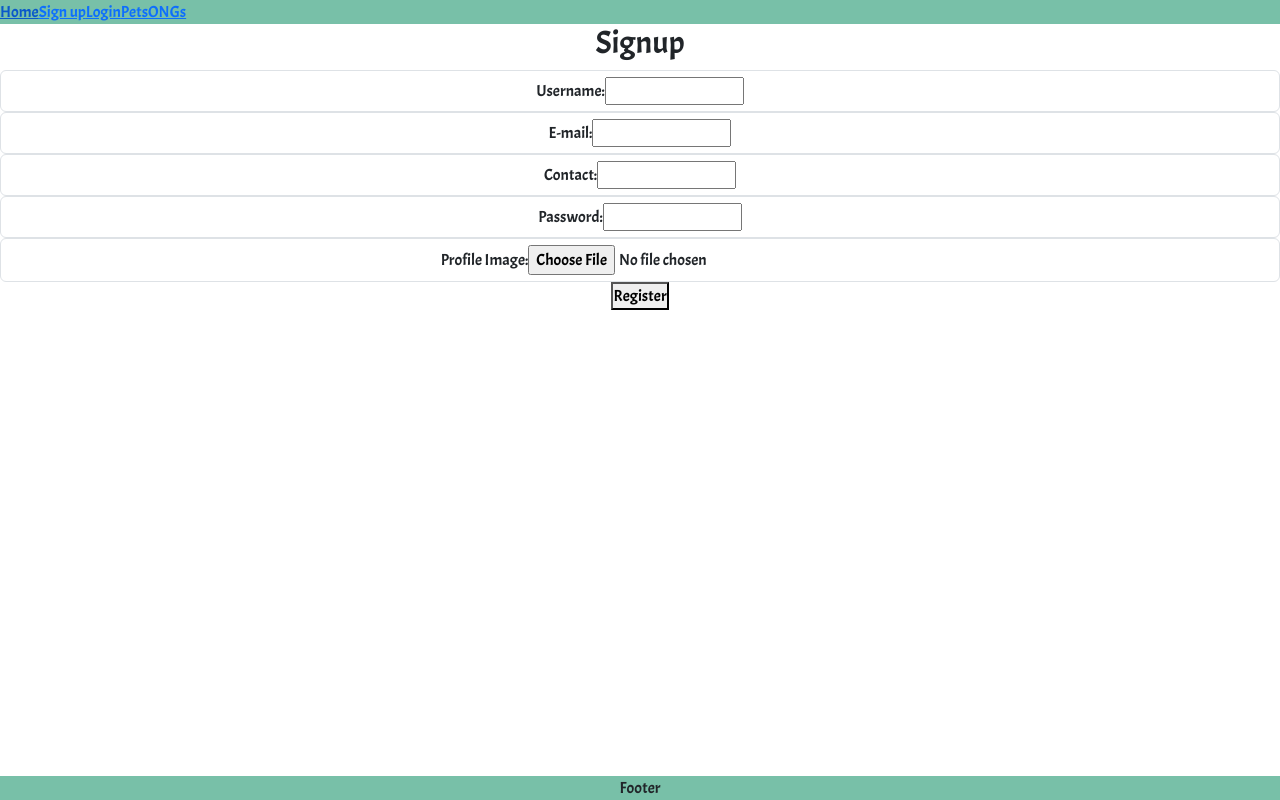
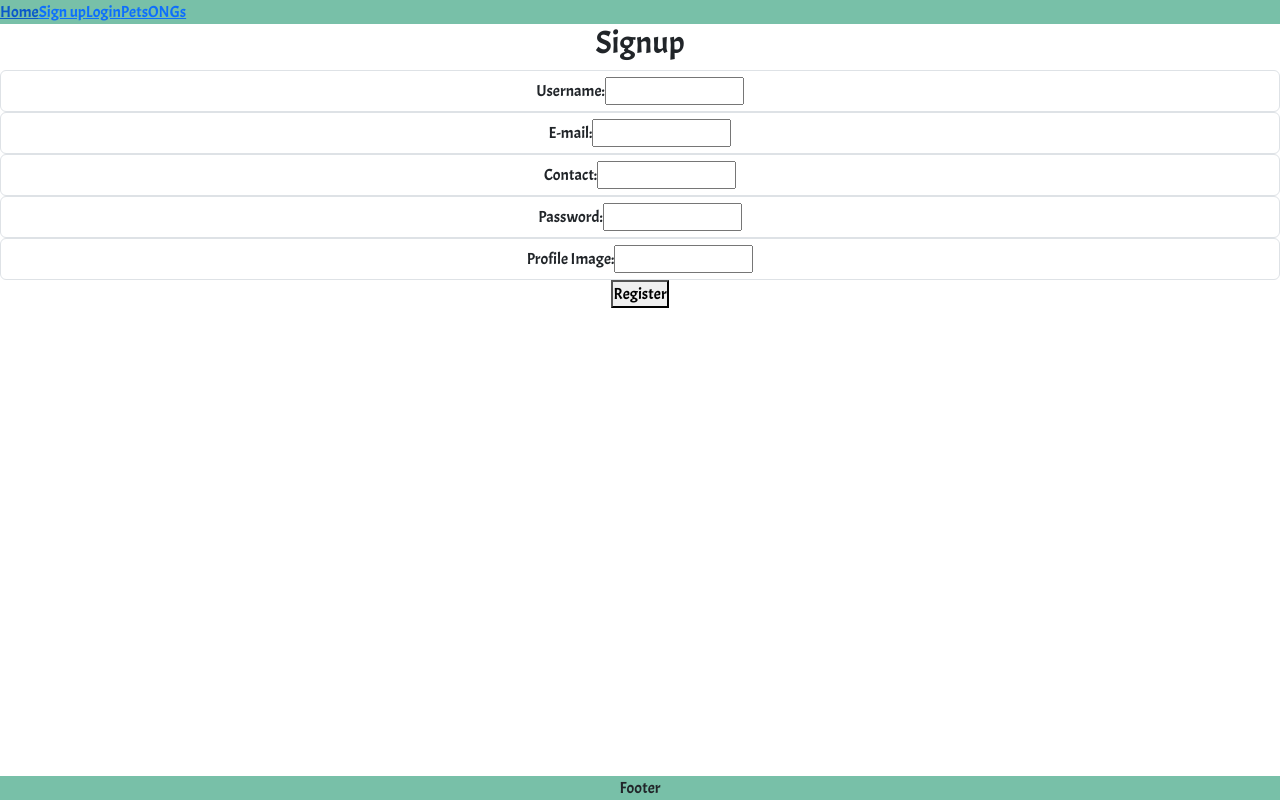
Before and after one commit to renatainojosa/final-project-client, a React (Create React App) app: page /signup/user in a window 1280 px wide. Built offline with nearby package versions, Linux system fonts and the light colour scheme.

Commit message:
atualizado componente signupform

```diff
--- a/src/components/Forms/UserForm/UserForm.js
+++ b/src/components/Forms/SignupForm/SignupForm.js
@@ -1,7 +1,7 @@
-import './UserForm.css';
+import './SignupForm.css';
 import { useState } from 'react';
 
-const UserForm = ({loading, onSubmit, submitText}) => {
+const SignupForm = ({loading, onSubmit, submitText}) => {
     const [email, setEmail] = useState("");
     const [password, setPassword] = useState("");
     const [username, setUsername] = useState("");
@@ -33,11 +33,11 @@ const UserForm = ({loading, onSubmit, submitText}) => {
     </div>
     <div className="form-control">
       <label htmlFor="img">Profile Image:</label>
-      <input type='file' value={profileImgUrl} onChange={(e) => setProfileImgUrl(e.target.value)} />
+      <input type='text' value={profileImgUrl} onChange={(e) => setProfileImgUrl(e.target.value)} />
     </div>
     {loading ? 'Loading...' : <button>{submitText}</button>}
   </form>
   )
 }
 
-export default UserForm
+export default SignupForm;
--- a/src/pages/SignUpUser/SignUpUser.js
+++ b/src/pages/SignUpUser/SignUpUser.js
@@ -1,7 +1,7 @@
 import "./SignUpUser.css";
 import { useState } from "react";
 import { useNavigate } from 'react-router-dom';
-import UserForm from "../../components/Forms/UserForm/UserForm";
+import SignupForm from "../../components/Forms/SignupForm/SignupForm";
 import api from "../../api/project.api";
 
 const SignUpUser = () => {
@@ -23,7 +23,7 @@ const SignUpUser = () => {
   return (
   <div className="signup-container">
     <h2 className="title">Signup</h2>
-    <UserForm onSubmit={onSubmit} submitText='Register' loading={loading} />
+    <SignupForm onSubmit={onSubmit} submitText='Register' loading={loading} />
   </div>
   );
 };
```
Also changed, not shown: src/components/Forms/SignupForm/SignupForm.css (added).
